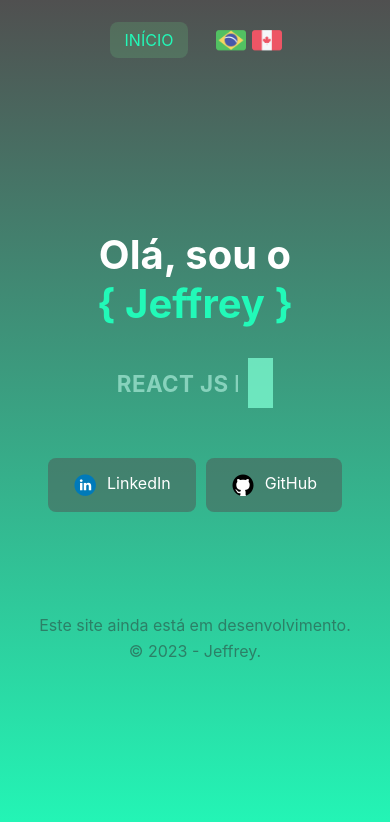
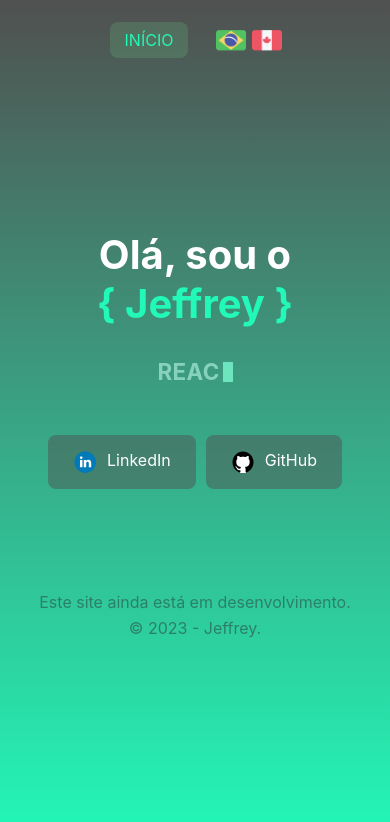
Before and after one commit to jeffreyalvr/portfolio-v1, a React (Vite) app: page / in a window 390 px wide. Shown: the top 822 px of the page. Built offline with nearby package versions, Linux system fonts and the light colour scheme.

Commit message:
Corrige bug no width dinâmico do h2 e o encapsula em um div próprio

```diff
--- a/src/components/Hero/index.jsx
+++ b/src/components/Hero/index.jsx
@@ -26,10 +26,10 @@ const Hero = ({ children }) => {
             : book.en_ca.hero.index.hero_h1}
           <span>{"{ Jeffrey }"}</span>
         </h1>
-        <h2>
-          <div className="label"> react js developer</div>
+        <div className="label-block">
+          <h2>react js developer</h2>
           <div className="carrot" />
-        </h2>
+        </div>
         <div className="row">
           <Button text="LinkedIn" icon={linkedin} url={linkedin_url} />
           <Button text="GitHub" icon={github} url={github_url} />
--- a/src/components/Hero/styles.css
+++ b/src/components/Hero/styles.css
@@ -29,28 +29,33 @@
   margin: 0 0 0 23px;
 }
 
-.hero .container h2 {
+.hero .container .label-block {
+  display: flex;
+  flex-direction: row;
+  align-items: center;
+  justify-content: center;
+  width: auto;
+}
+
+.hero .container .label-block h2 {
   text-transform: uppercase;
   font-size: 3.125rem;
   color: #87d2bc;
-  display: flex;
-  flex-direction: row;
-  align-items: center;
 }
 
-.hero .container .label {
+.hero .container .label-block h2 {
   animation: typing 4s steps(120, end) infinite;
   overflow: hidden; /* Ensures the content is not revealed until the animation */
   white-space: nowrap; /* Keeps the content on a single line */
   animation-direction: alternate-reverse;
   letter-spacing: 0.3pt;
+  margin: 0 10px 0 0;
 }
 
-.hero .container .carrot {
+.hero .container .label-block .carrot {
   height: 50px;
   width: 25px;
   background-color: aquamarine;
-  margin: 0 0 0 10px;
   animation-name: blinking;
   animation-duration: 0.4s;
   animation-iteration-count: infinite;
@@ -101,10 +106,10 @@ footer span {
     width: 0;
   }
   60% {
-    width: 520px;
+    width: 100%;
   }
   100% {
-    width: 520px;
+    width: 100%;
   }
 }
 
@@ -134,8 +139,13 @@ footer span {
   .hero .container h1 span {
     font-size: 4rem;
   }
-  .hero .container h2 {
+  .hero .container .label-block h2 {
     font-size: 2rem;
+    margin: 0 5px 0 0;
+  }
+  .hero .container .label-block .carrot {
+    height: 30px;
+    width: 15px;
   }
 }
 
@@ -144,8 +154,13 @@ footer span {
   .hero .container h1 span {
     font-size: 3.4rem;
   }
-  .hero .container h2 {
+  .hero .container .label-block h2 {
     font-size: 1.4rem;
+    margin: 0 3px 0 0;
+  }
+  .hero .container .label-block .carrot {
+    height: 20px;
+    width: 10px;
   }
 }
 
```
